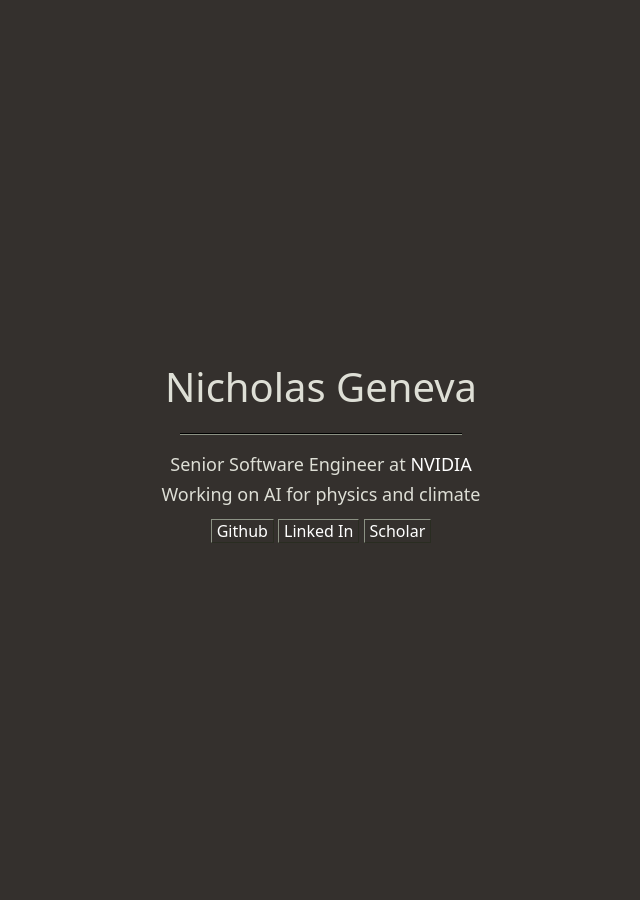
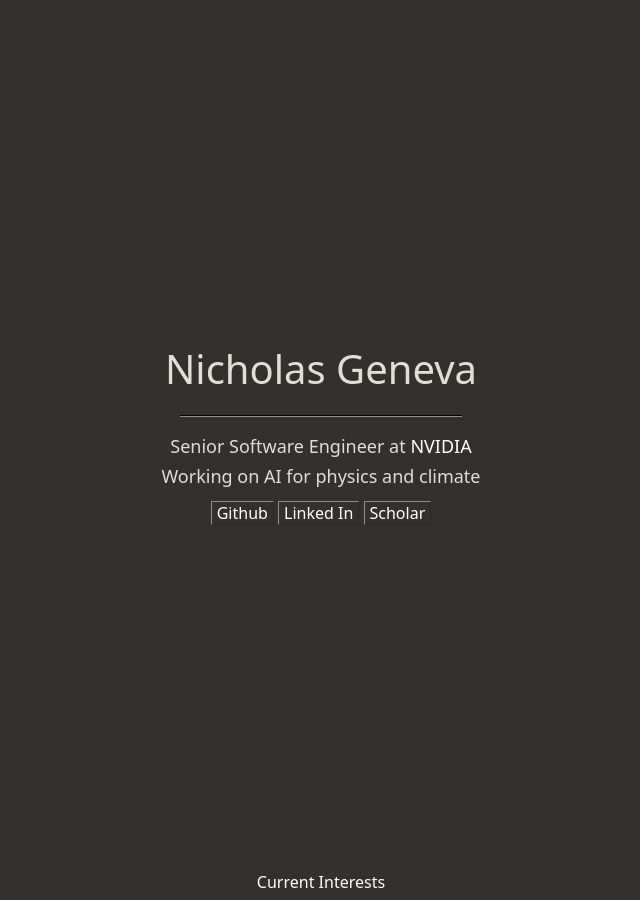
Before and after one commit to NickGeneva/nick-geneva-site, a Jekyll site: the page built from index.markdown, in a window 1280 px wide. Shown: the whole page, without its empty margins (319-959 px from the left). Built offline with Jekyll 4.4.1, drawn with Linux system fonts in a browser that asks for light colours; some web fonts are replaced.

Commit message:
Adding interests footer

```diff
--- a/assets/main.css
+++ b/assets/main.css
@@ -1,11 +1,25 @@
 .vertical-flex {
-    flex: 1;
-    align-items: center;
     display: flex;
+    align-items: flex-start;
+    flex-direction: column;
     justify-content: center;
     overflow: hidden;
     word-wrap: break-word;
     height: 100%;
+}
+
+.flex-center {
+    display: flex;
+    align-items: center;
+    margin-top: auto;
+    width: 100%;
+}
+
+.flex-footer {
+    display: flex;
+    align-items: flex-end;
+    margin-top: auto;
+    width: 100%;
 }
 
 .main {
@@ -20,6 +34,10 @@
     text-align: center;
     margin-top: 8px;
     margin-bottom: 8px;
+}
+
+.tool-tip>.text{
+    text-align: left;
 }
 
 #fade-in{
--- a/index.markdown
+++ b/index.markdown
@@ -5,6 +5,7 @@ tab: Home
 ---
 
 <div class="vertical-flex">
+<div class="flex-center">
 <div class="container" id="fade-in">
 <div class="row">
     <h1 class="title-text">Nicholas Geneva</h1>
@@ -38,3 +39,32 @@ tab: Home
 </div>
 </div>
 </div>
+
+<!-- Footer -->
+<div class="flex-footer">
+<div class="container" id="fade-in">
+<div class="row cs-tooltip tool-tip">
+    Current Interests
+    <span style="bottom: 130%" class="text">
+    Software:
+    <ul style="margin-left: 15px; overflow: visible;">
+        <li>Physics-informed AI</li>
+        <li>AI for Climate and Weather</li>
+        <li>AI and Python Packaging</li>
+        <li>AI Services on Kubernetes</li>
+    </ul>
+    <hr class="cs-hr" />
+    Hobbies:
+    <ul style="margin-left: 15px; overflow: visible;">
+        <li>Video Game Modding (Unity, Creation, Source)</li>
+        <li>3D Modeling and Printing</li>
+        <li>Gundams</li>
+        <li>Hobby Electronics / Props</li>
+        <li>Shaders</li>
+        <li>Other Nerd Stuff....</li>
+    </ul>
+    </span>
+</div>
+</div>
+</div>
+</div>
```
